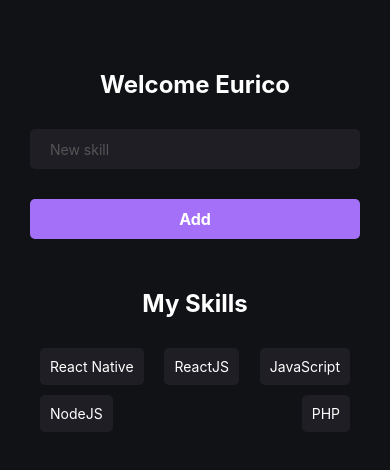
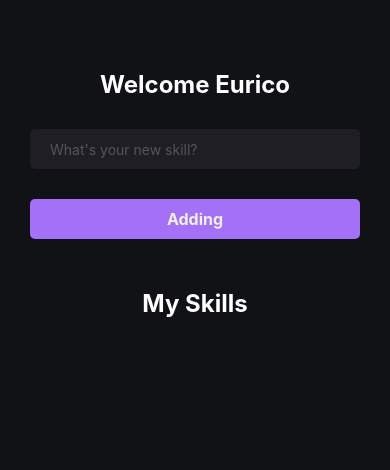
Before and after one commit to Eurico77/my-skills-app, a React Native app: screen / in a window 390 px wide. Shown: the top 470 px of the page. Built offline with nearby package versions, Linux system fonts and the light colour scheme.

Commit message:
feat: import components

```diff
--- a/src/pages/Home.js
+++ b/src/pages/Home.js
@@ -1,36 +1,32 @@
-import React from 'react';
-import {
-  Text,
-  View,
-  StatusBar,
-  StyleSheet,
-  TextInput,
-  TouchableOpacity,
-} from 'react-native';
+import React, {useState} from 'react';
+import {Text, View, StyleSheet, FlatList} from 'react-native';
+import {Button} from '../components/Button';
+import {Input} from '../components/Input';
+import {Title} from '../components/Title';
 
 export function Home() {
+  const [newSkill, setNewSkill] = useState('');
+  const [skills, setSkills] = useState([]);
+
+  const handleAddSkill = () => setSkills(oldState => [...oldState, newSkill]);
+
   return (
     <View style={styles.container}>
-      <StatusBar barStyle="light-content" />
-      <Text style={styles.text}>Welcome Eurico</Text>
-
-      <TextInput
-        style={styles.input}
-        placeholder="New skill"
-        placeholderTextColor="#555"
+      <Title>Welcome Eurico</Title>
+      <Input
+        onChangeText={text => setNewSkill(text)}
+        placeholder="What's your new skill?"
       />
-      <TouchableOpacity style={styles.button} activeOpacity={0.7}>
-        <Text style={styles.buttonText}>Add</Text>
-      </TouchableOpacity>
-
+      <Button onPress={handleAddSkill}>Adding</Button>
       <Text style={[styles.text, {marginTop: 50}]}>My Skills</Text>
-      <View style={styles.skillsList}>
-        <Text style={styles.skillsListText}>React Native</Text>
-        <Text style={styles.skillsListText}>ReactJS</Text>
-        <Text style={styles.skillsListText}>JavaScript</Text>
-        <Text style={styles.skillsListText}>NodeJS</Text>
-        <Text style={styles.skillsListText}>PHP</Text>
-      </View>
+      <FlatList
+        style={styles.list}
+        data={skills}
+        keyExtractor={(_, index) => index.toString()}
+        renderItem={({item}) => (
+          <Text style={styles.skillsListText}>{item}</Text>
+        )}
+      />
     </View>
   );
 }
@@ -48,39 +44,16 @@ const styles = StyleSheet.create({
     fontSize: 24,
     fontWeight: 'bold',
   },
-  input: {
-    height: 40,
-    backgroundColor: '#1f1e25',
-    borderRadius: 5,
-    marginTop: 30,
-    color: '#fff',
-    paddingHorizontal: 20,
-  },
-  button: {
-    backgroundColor: '#a370f7',
-    padding: 10,
-    marginTop: 30,
-    borderRadius: 5,
-    alignItems: 'center',
-  },
-  buttonText: {
-    color: '#fff',
+  skillsListText: {
+    backgroundColor: '#1f1e2a',
     fontSize: 16,
     fontWeight: 'bold',
-  },
-  skillsList: {
-    marginTop: 20,
-    flexDirection: 'row',
-    flexWrap: 'wrap',
-    justifyContent: 'space-between',
-  },
-  skillsListText: {
-    backgroundColor: '#1f1e25',
     padding: 10,
-    borderRadius: 5,
-    color: '#fff',
+    color: 'white',
     marginTop: 10,
     marginRight: 10,
     marginLeft: 10,
+    textAlign: 'center',
+    borderRadius: 50,
   },
 });
```
